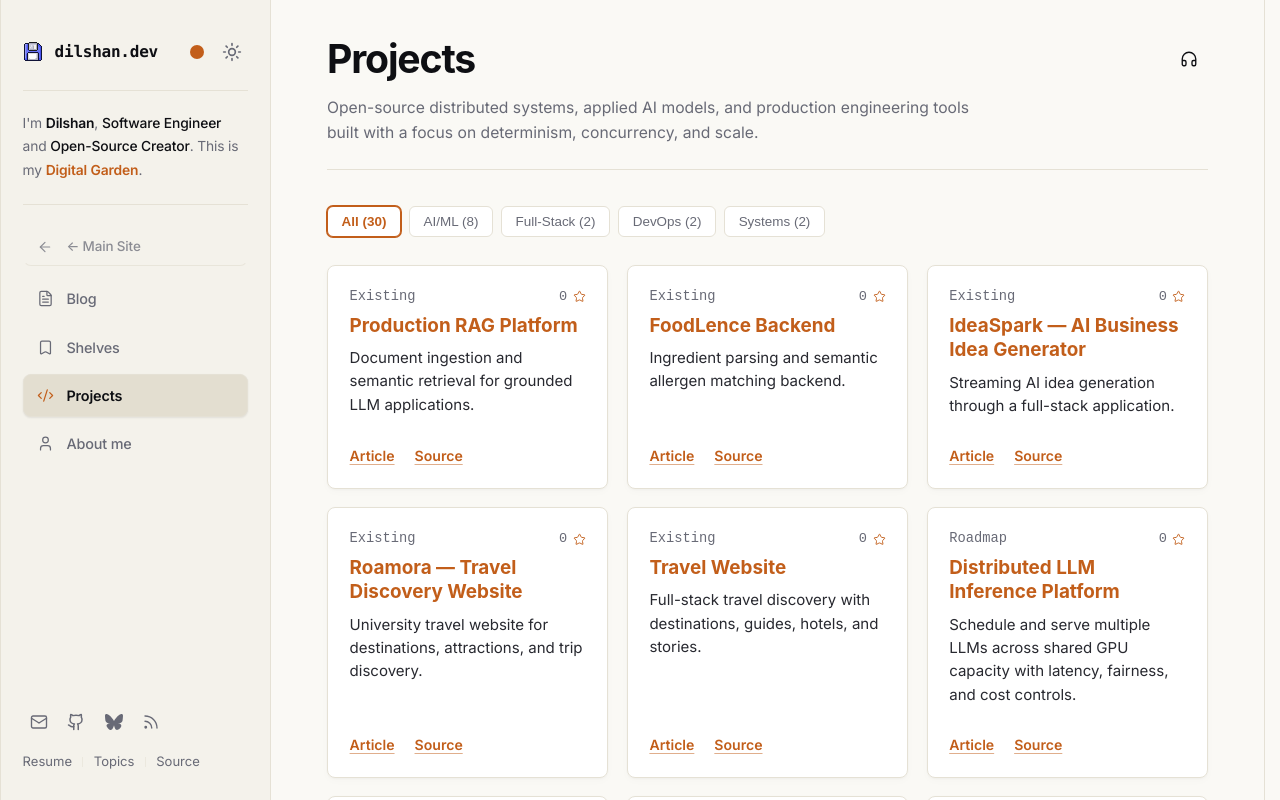
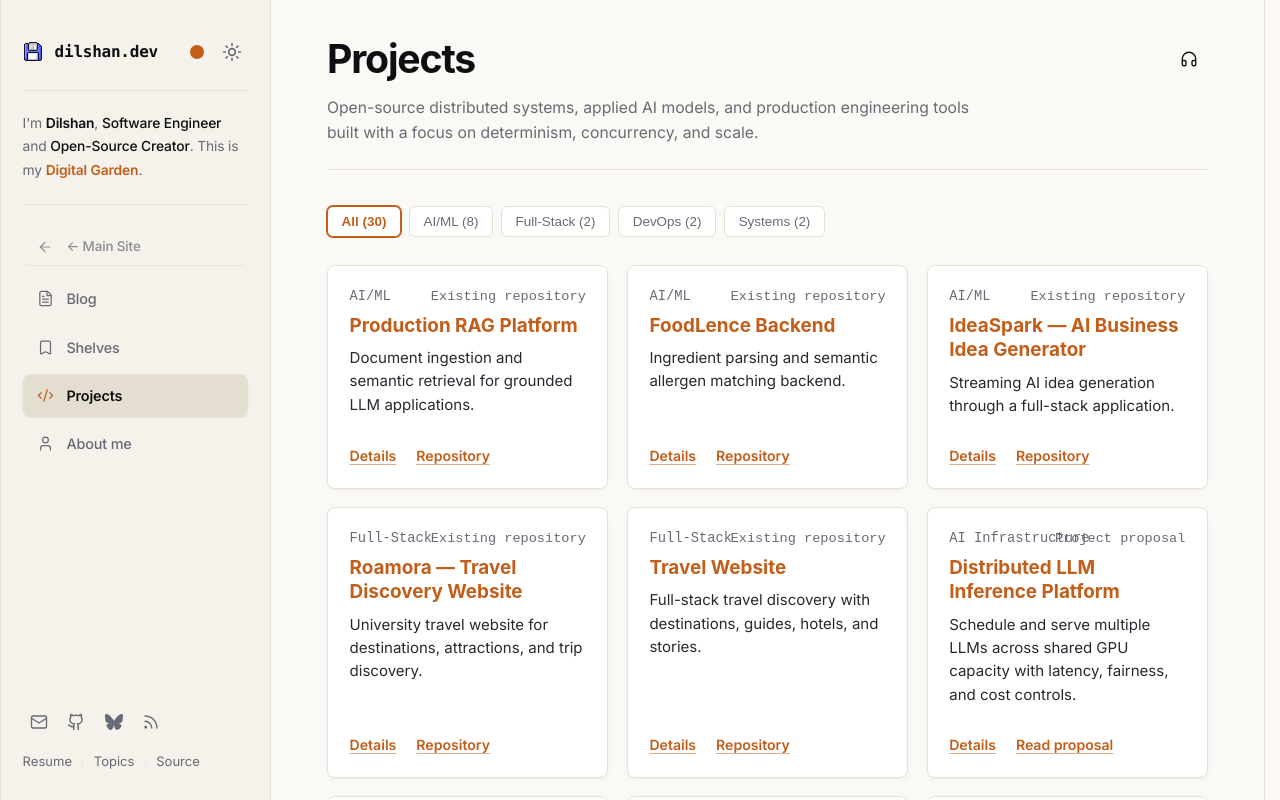
Before and after one commit to dilshandevxx/dilshan-personal-portfolio, a Next.js app: page /projects in a window 1280 px wide. Shown: the top 800 px of the page. Built offline with nearby package versions, Linux system fonts and the light colour scheme; a web font is replaced by a local one.

Commit message:
feat: distinguish existing repositories from planned projects

```diff
--- a/src/components/ProjectCard.tsx
+++ b/src/components/ProjectCard.tsx
@@ -8,68 +8,27 @@ import { Star } from "lucide-react";
 
 export function ProjectCard({ project }: { project: Project }) {
   const router = useRouter();
-
   const handleCardClick = (e: React.MouseEvent<HTMLElement>) => {
-    // If the click is on an anchor or button inside the card, allow default behavior
     const target = e.target as HTMLElement;
-    if (target.closest("a") || target.closest("button")) {
-      return;
-    }
+    if (target.closest("a") || target.closest("button")) return;
     router.push(`/projects/${project.slug}`);
   };
-
   return (
-    <div
-      className="card"
-      onClick={handleCardClick}
-      role="link"
-      tabIndex={0}
-      onKeyDown={(e) => {
-        if (e.key === "Enter" || e.key === " ") {
-          e.preventDefault();
-          router.push(`/projects/${project.slug}`);
-        }
-      }}
-      aria-label={`View architecture details for ${project.title}`}
-    >
-      {/* Top Row: Year on Left, Stars on Right */}
+    <div className="card" onClick={handleCardClick} role="link" tabIndex={0}
+      onKeyDown={(e) => { if (e.key === "Enter" || e.key === " ") { e.preventDefault(); router.push(`/projects/${project.slug}`); } }}
+      aria-label={`View details for ${project.title}`}>
       <div className="stars">
         <div className="star">
-          <span>{project.stars.toLocaleString()}</span>
-          <Star size={13} strokeWidth={1.8} className="star-icon" />
+          <span>{project.status === "Planned" ? "Project proposal" : "Existing repository"}</span>
         </div>
       </div>
-
-      <time>{project.date}</time>
-
-      {/* Project Title (colored in accent color, links to detail page) */}
-      <Link className="card-header" href={`/projects/${project.slug}`}>
-        {project.title}
-      </Link>
-
-      {/* Concise Tagline */}
+      <time>{project.category}</time>
+      <Link className="card-header" href={`/projects/${project.slug}`}>{project.title}</Link>
       <p>{project.tagline}</p>
-
-      {/* Action Links at Bottom */}
       <div className="card-links">
-        <Link href={`/projects/${project.slug}`}>Article</Link>
-        {project.demoUrl && (
-          <a
-            href={project.demoUrl}
-            target="_blank"
-            rel="noopener noreferrer"
-            onClick={(e) => e.stopPropagation()}
-          >
-            Demo
-          </a>
-        )}
-        <a
-          href={project.githubUrl}
-          target="_blank"
-          rel="noopener noreferrer"
-          onClick={(e) => e.stopPropagation()}
-        >
-          Source
+        <Link href={`/projects/${project.slug}`}>Details</Link>
+        <a href={project.githubUrl} target="_blank" rel="noopener noreferrer" onClick={(e) => e.stopPropagation()}>
+          {project.status === "Planned" ? "Read proposal" : "Repository"}
         </a>
       </div>
     </div>
```
